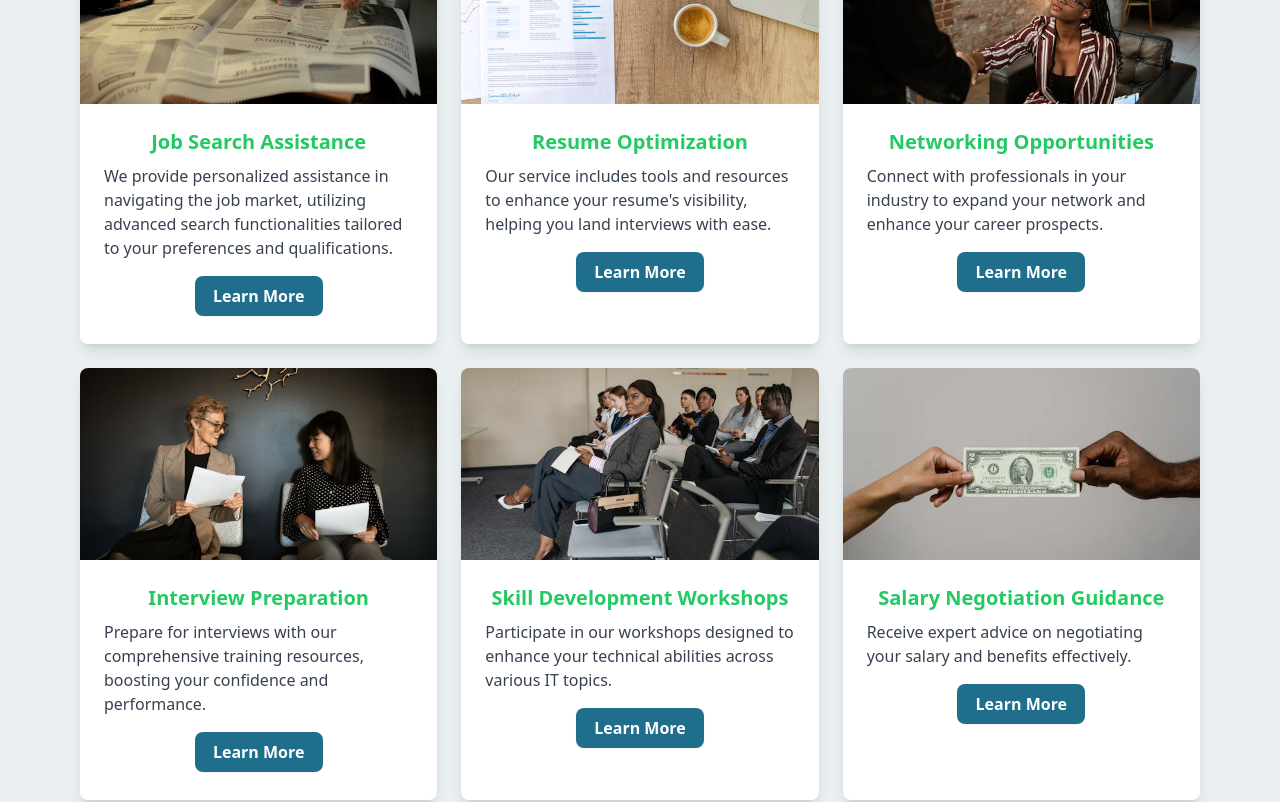
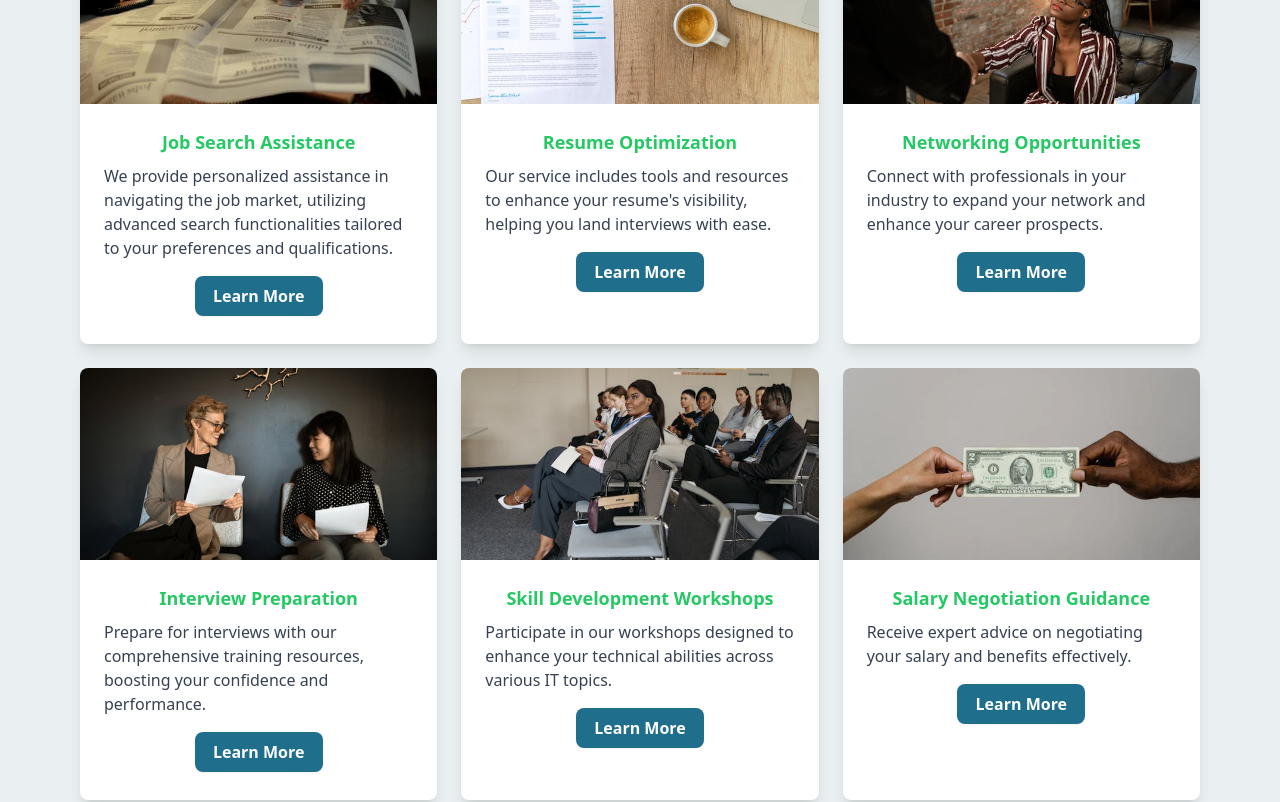
Before and after one commit to LesegoLSG/JobApp, a React (Vite) app in the folder Job-app/: page / in a window 1280 px wide. Shown: the part 2020-2822 px from the top of the page. Built offline with nearby package versions, Linux system fonts and the light colour scheme; no server answers.

Commit message:
Reduced the text size for h3 tags

```diff
--- a/Job-app/src/index.css
+++ b/Job-app/src/index.css
@@ -24,7 +24,7 @@
   }
 
   .h3-small {
-    @apply  text-xl font-semibold text-accent
+    @apply  text-lg font-semibold text-accent
   }
 
   .subtitle{
```
